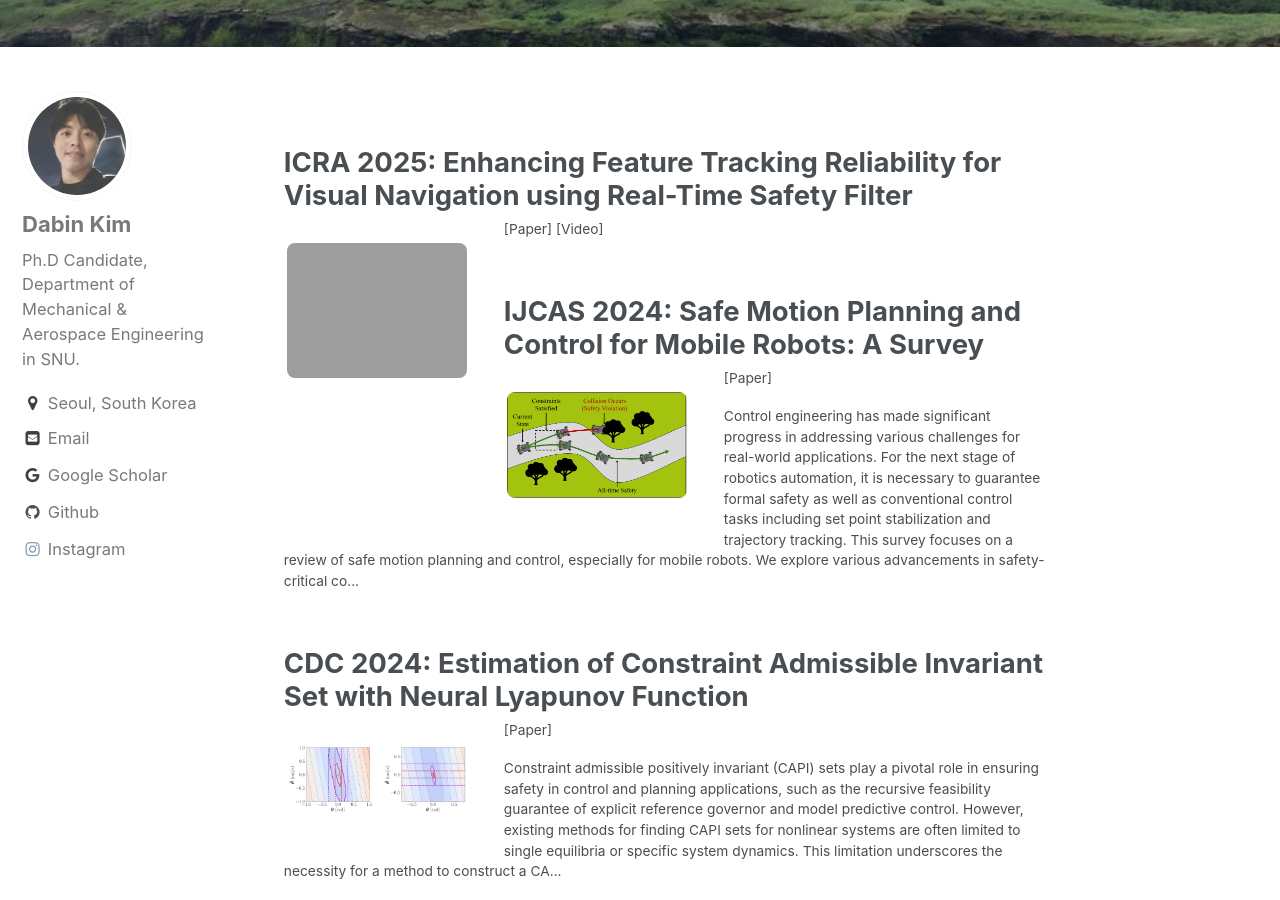
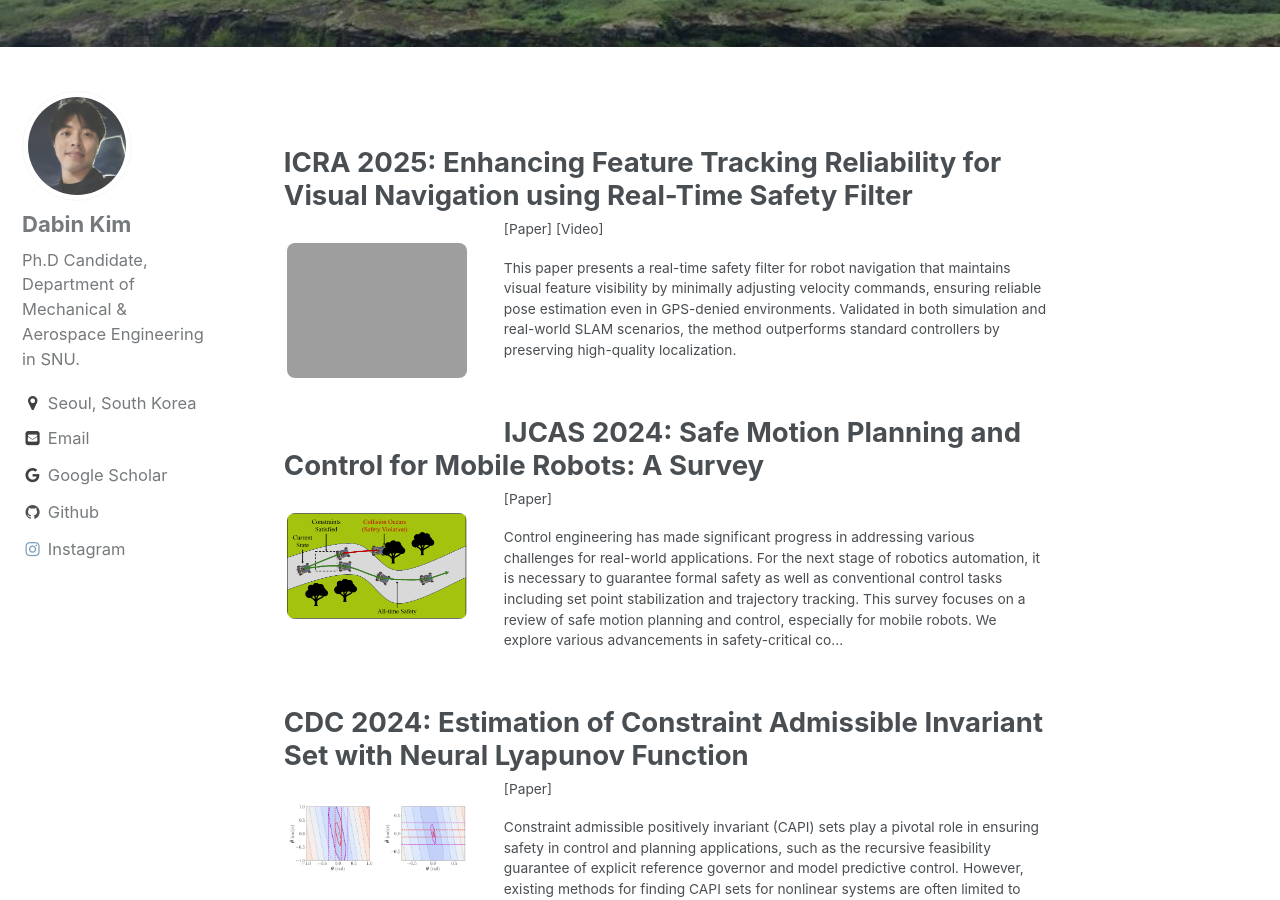
Before and after one commit to dabinkim-LGOM/dabinkim-LGOM.github.io, a Jekyll site: the page built from _pages/pub.md, in a window 1280 px wide and 900 px high, scrolled down 343 px. Built offline with Jekyll 4.4.1, drawn with Linux system fonts in a browser that asks for light colours.

Commit message:
revise pubs

```diff
--- a/pub/_posts/2025-01-31-Enhancing Feature Tracking Reliability for Visual Navigation using Real-Time Safety Filter.md
+++ b/pub/_posts/2025-01-31-Enhancing Feature Tracking Reliability for Visual Navigation using Real-Time Safety Filter.md
@@ -10,6 +10,7 @@ links:
  - video:
    link: https://www.youtube.com/watch?v=pZ9nvobevcs
    name: "Video"
+excerpt: This paper presents a real-time safety filter for robot navigation that maintains visual feature visibility by minimally adjusting velocity commands, ensuring reliable pose estimation even in GPS-denied environments. Validated in both simulation and real-world SLAM scenarios, the method outperforms standard controllers by preserving high-quality localization.
 ---
 
 <!-- {% include youtubePlayer.html id="G-fS2iqzi1w" %} -->
```
Also changed, not shown: 1 other file.
